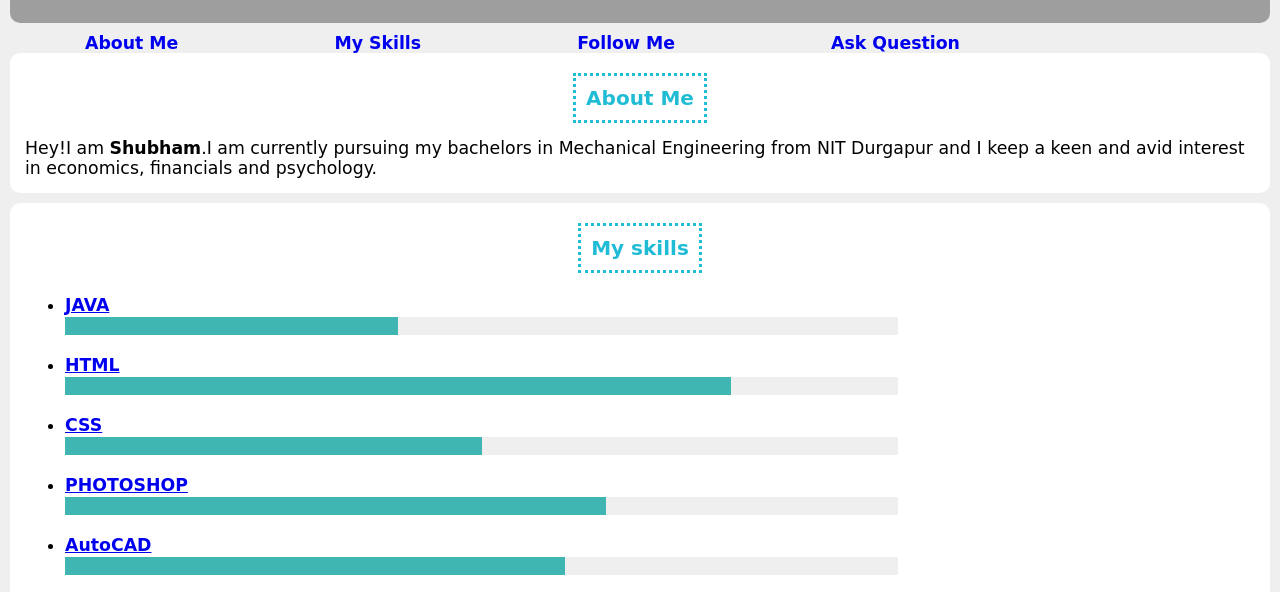
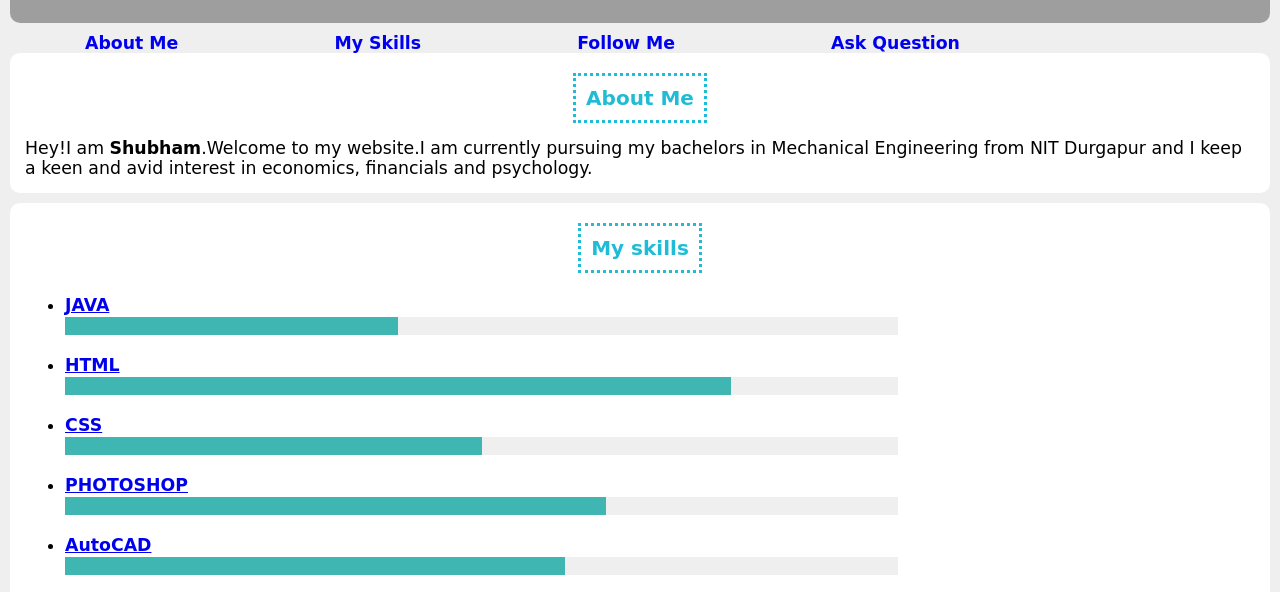
Before and after one commit to iamshubham304/MyWebsite, a plain HTML site: page index.html in a window 1280 px wide. Shown: the part 177-769 px from the top of the page. Drawn offline with Linux system fonts and the light colour scheme; grey boxes are pictures that could not be loaded.

Commit message:
Update index.html

```diff
--- a/index.html
+++ b/index.html
@@ -22,7 +22,7 @@
 			 <a name="About Me"></a>
    <h1><span>About Me</span></h1>
 
-   <p >Hey!I am <strong>Shubham</strong>.I am currently pursuing my bachelors in Mechanical Engineering from NIT Durgapur and I keep a keen and avid interest in economics, financials and psychology.</p>
+   <p >Hey!I am <strong>Shubham</strong>.Welcome to my website.I am currently pursuing my bachelors in Mechanical Engineering from NIT Durgapur and I keep a keen and avid interest in economics, financials and psychology.</p>
    </div>
 
    <div class="section">
```
